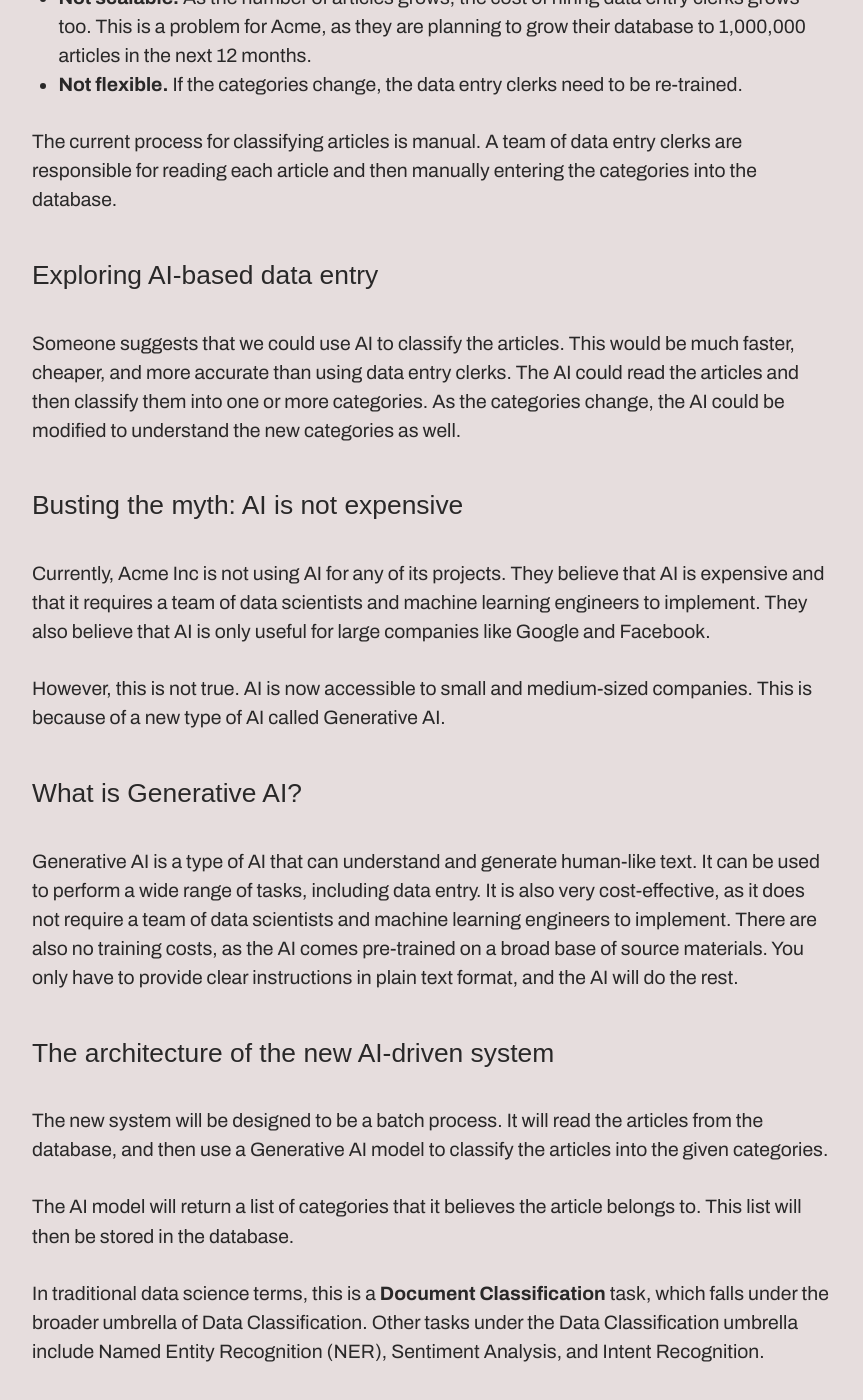
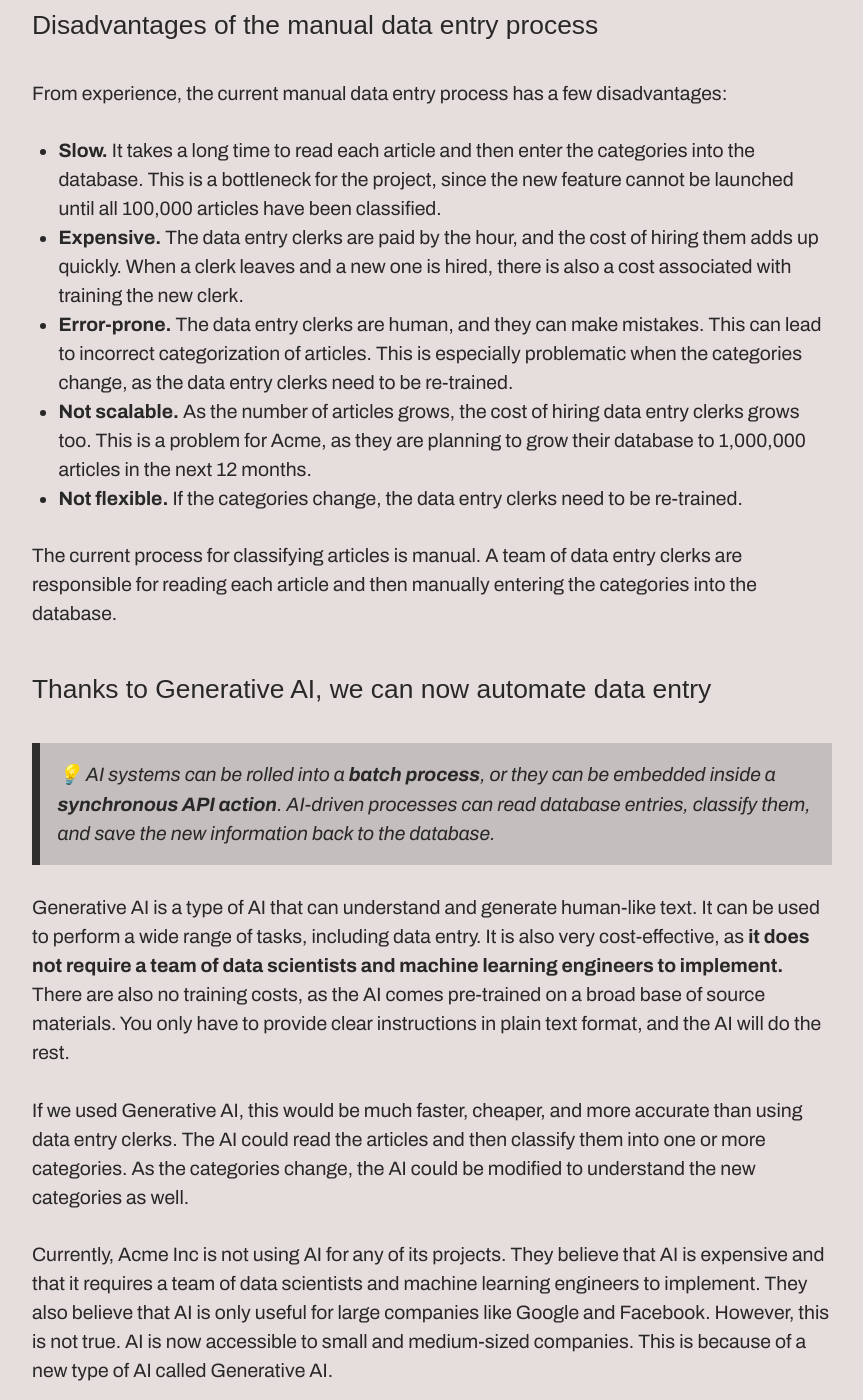
Before and after one commit to monarchwadia/blog-monarchwadia.com, a Jekyll site: the page built from _posts/2024-02-12-ai-cost-reduction-for-data-entry.md, in a window 1280 px wide and 1400 px high, scrolled down 2303 px. Shown: the whole window, without its empty margins (208-1071 px from the left). Built offline with Jekyll 4.4.1, drawn with Linux system fonts in a browser that asks for light colours; some web fonts are replaced; some of the changed text lies outside the part shown.

Commit message:
More ai cost reduction for data entry

````diff
--- a/_posts/2024-02-12-ai-cost-reduction-for-data-entry.md
+++ b/_posts/2024-02-12-ai-cost-reduction-for-data-entry.md
@@ -1,10 +1,12 @@
 ---
-title: "Generative AI slashes data entry costs by 97%"
+title: "Generative AI slashes data entry costs by 97% without model training or fine-tuning. Here's how."
 layout: post
 date: 2024-02-12
 tags: gpt-4 ai genai generative-ai data-entry business cost calculator
 excerpt: According to my calculations, a whopping 97.43% reduction in unit cost of data entry can be realized using Generative AI, without any custom fine-tuning or training of models (i.e. through using just prompts to guide the model’s behaviour). This is very exciting, because prompting is very cost efficient, comparable to traditional software development methods.
 ---
+
+>💡 Did you know that most commercial Generative AI projects **do not require data scientists or ML engineers**? Traditional web developers and software engineers can easily and cost-effectively implement AI-driven processes without the need for ML/AI specialists.
 
 I was doing a few back-of-the-napkin calculations for some business clients about how cost-effective generative AI could be in their project.
 
@@ -19,6 +21,8 @@
 I will first describe this new feature request. Then, I will show how this task could be completed by humans; and then show how we can write code to complete this task, and finally compare the two approaches side by side.
 
 ## "Filter by Category" is a new feature request
+
+> 💡 **Data classification** is a common task in software development. It involves taking a piece of data and assigning it to one or more categories. This is a common task in many industries, including e-commerce, news, and social media.
 
 Acme News is a large newspaper company. Acme's Product and Design teams have been hard at work re-designing the newspaper's main customer-facing website, which sees many millions of visitors per month.
 
@@ -41,9 +45,9 @@
 
 Acme has previously built features that require data entry. Each time, they have hired a team of data entry clerks to manually read each article and then enter the categories into the database. When a new article is published, the data entry clerks are responsible for classifying the article into one or more categories.
 
-## Disadvantages of the current process
+## Disadvantages of the manual data entry process
 
-From experience, this has a few disadvantages:
+From experience, the current manual data entry process has a few disadvantages:
 
 * **Slow.** It takes a long time to read each article and then enter the categories into the database. This is a bottleneck for the project, since the new feature cannot be launched until all 100,000 articles have been classified.
 * **Expensive.** The data entry clerks are paid by the hour, and the cost of hiring them adds up quickly. When a clerk leaves and a new one is hired, there is also a cost associated with training the new clerk.
@@ -53,19 +57,15 @@
 
 The current process for classifying articles is manual. A team of data entry clerks are responsible for reading each article and then manually entering the categories into the database.
 
-## Exploring AI-based data entry
+## Thanks to Generative AI, we can now automate data entry
 
-Someone suggests that we could use AI to classify the articles. This would be much faster, cheaper, and more accurate than using data entry clerks. The AI could read the articles and then classify them into one or more categories. As the categories change, the AI could be modified to understand the new categories as well.
+>💡 AI systems can be rolled into a **batch process**, or they can be embedded inside a **synchronous API action**. AI-driven processes can read database entries, classify them, and save the new information back to the database.
 
-## Busting the myth: AI is not expensive
+Generative AI is a type of AI that can understand and generate human-like text. It can be used to perform a wide range of tasks, including data entry. It is also very cost-effective, as **it does not require a team of data scientists and machine learning engineers to implement.** There are also no training costs, as the AI comes pre-trained on a broad base of source materials. You only have to provide clear instructions in plain text format, and the AI will do the rest.
 
-Currently, Acme Inc is not using AI for any of its projects. They believe that AI is expensive and that it requires a team of data scientists and machine learning engineers to implement. They also believe that AI is only useful for large companies like Google and Facebook.
+If we used Generative AI, this would be much faster, cheaper, and more accurate than using data entry clerks. The AI could read the articles and then classify them into one or more categories. As the categories change, the AI could be modified to understand the new categories as well.
 
-However, this is not true. AI is now accessible to small and medium-sized companies. This is because of a new type of AI called Generative AI.
-
-## What is Generative AI?
-
-Generative AI is a type of AI that can understand and generate human-like text. It can be used to perform a wide range of tasks, including data entry. It is also very cost-effective, as it does not require a team of data scientists and machine learning engineers to implement. There are also no training costs, as the AI comes pre-trained on a broad base of source materials. You only have to provide clear instructions in plain text format, and the AI will do the rest.
+Currently, Acme Inc is not using AI for any of its projects. They believe that AI is expensive and that it requires a team of data scientists and machine learning engineers to implement. They also believe that AI is only useful for large companies like Google and Facebook. However, this is not true. AI is now accessible to small and medium-sized companies. This is because of a new type of AI called Generative AI.
 
 ## The architecture of the new AI-driven system
 
@@ -95,7 +95,7 @@
     cs-->Entertainment
 ```
 
-### What is the source data format?
+## Source Data Format
 
 The input data is a newspaper article that already exists inside Acme's SQL database. For example, here is a sample newspaper article as retrieved from their database.
 
@@ -110,7 +110,7 @@
 }
 ```
 
-### What do we need to do with the source data?
+## Changes to the database
 
 We need to add a new field to the database called "category" which will contain an array of strings. Each string will represent a category that the article belongs to. For example, the above article could be classified as "business" and "culture."
 
@@ -123,11 +123,9 @@
 }
 ```
 
-### How will we do this?
+## Changes to code
 
 We will write a script that will read the article from the database, and then use a Generative AI model to classify the article into one or more categories. The AI model will a list of categories that it believes the article belongs to. We will then store this list in the database.
-
-### What should the prompt look like?
 
 Ideally, the prompt should be a clear and concise question that the AI model can understand. It should also be a question that the AI model can answer accurately. The prompt should also be easy to understand and easy to maintain.
 
@@ -145,6 +143,23 @@
 
 If the article does not belong to any of these categories, please return an empty list, `[]`.
 ```
+
+Visualized in a sequence diagram, the flow looks like this. Notice that it's between the AI model, the database, and the backend script.
+
+```mermaid
+sequenceDiagram
+    Backend->>DB: SELECT * FROM Articles..
+    DB->>Backend: Returns list of Articles
+
+    rect rgba(0, 0, 255, 0.1)
+        note over Backend: For each Article
+        Backend->>AI: Prompt AI with the Article
+        AI->>Backend: AI returns Categories for the Article
+        Backend->>DB: UPDATE Categories WHERE...
+    end
+
+```
+
 
 <div id="calculator-root"></div>
 
@@ -273,7 +288,7 @@
 
 This is very exciting because it's low-hanging fruit. Not only are there massive cost savings to be realized, but it could actually be very easy to do, too.
 
-* Prompt-based AI work can be performed by web developers and software engineers.
+* Generative AI work can be performed by web developers and software engineers.
 * There is no need to hire specialists like data scientists or machine learning engineers.
 * The code fits seamlessly into existing software built in Java, JavaScript, Python, etc.
 * There is no need for changes to CI/CD pipelines or development processes.
````
